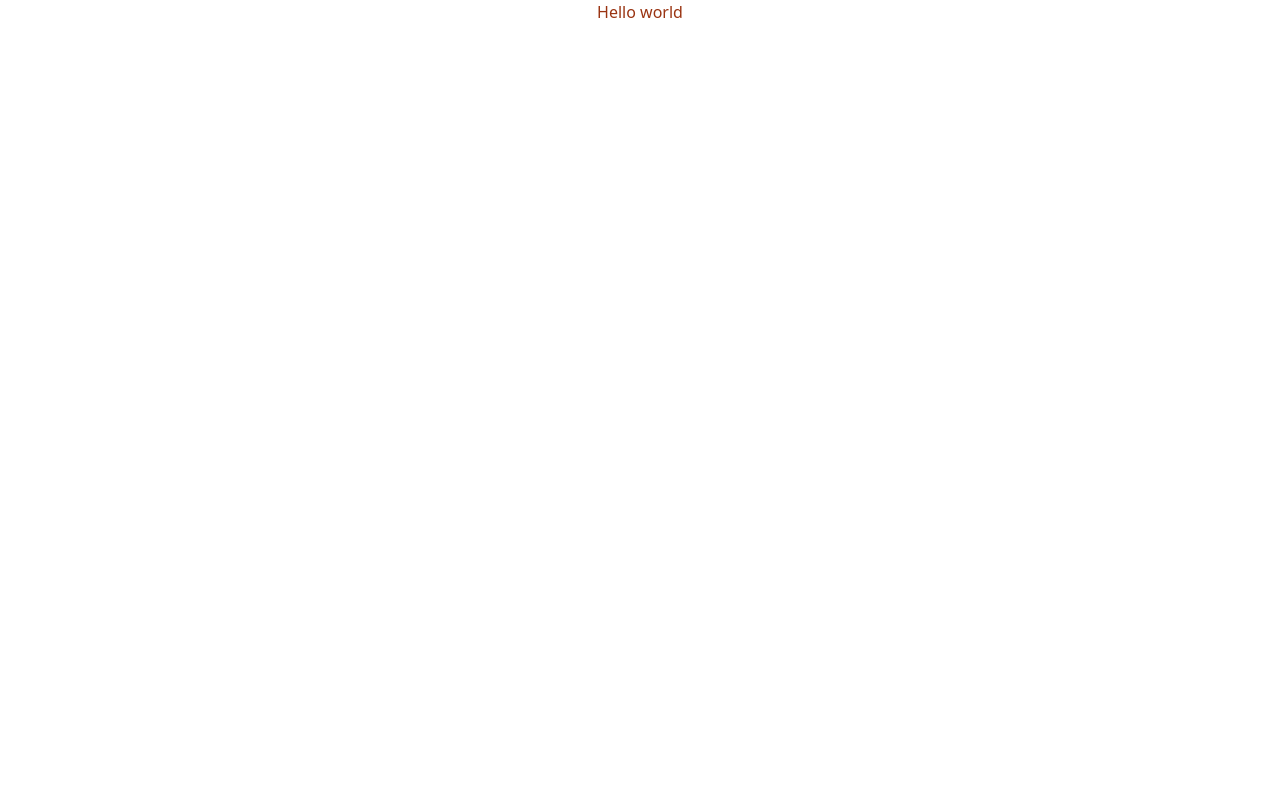
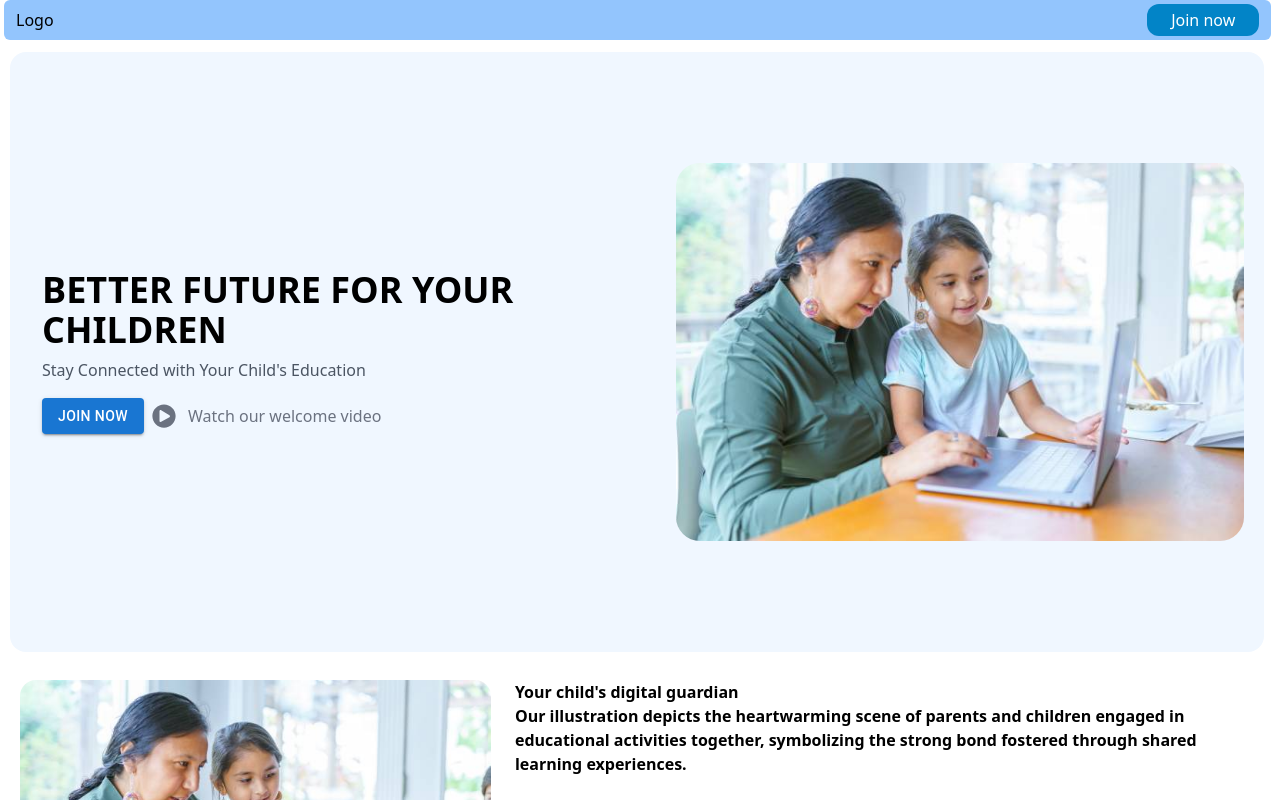
Before and after one commit to samson-16/smartethioparent, a React (Vite) app: page / in a window 1280 px wide. Shown: the top 800 px of the page. Built offline with nearby package versions, Linux system fonts and the light colour scheme.

Commit message:
landng page

```diff
--- a/package.json
+++ b/package.json
@@ -10,8 +10,14 @@
     "preview": "vite preview"
   },
   "dependencies": {
+    "@emotion/react": "^11.11.4",
+    "@emotion/styled": "^11.11.5",
+    "@fortawesome/fontawesome-svg-core": "^6.5.1",
+    "@fortawesome/react-fontawesome": "^0.2.0",
+    "@mui/material": "^5.15.14",
     "react": "^18.2.0",
     "react-dom": "^18.2.0",
+    "react-icons": "^5.0.1",
     "react-router-dom": "^6.22.3"
   },
   "devDependencies": {
--- a/src/App.jsx
+++ b/src/App.jsx
@@ -1,12 +1,13 @@
 
 import './App.css'
+import LandingPage from './pages/LandingPage'
 
 function App() {
 
 
   return (
 
-    <h2 className='text-center text-orange-800 '>Hello world</h2>
+   <LandingPage />
 
   )
 }
--- /dev/null
+++ b/src/components/NabBar.jsx
@@ -0,0 +1,29 @@
+import React from 'react'
+
+ const NavBar = () => {
+  return (
+    // <div className='w-full h-14 bg-sky-700 mb-3'>
+    //   <div>
+    //     <ul className=' h-full flex items-center'>
+    //       <li>Home</li>
+    //       <li>Announcement</li>
+    //       <li>Task</li>
+    //       <li>Test Result</li>
+    //       <li>Resource</li>
+    //     </ul>
+    //   </div>
+    // </div>
+      <nav className='w-full bg-sky-700 mb-3'>
+      <ul className='h-full flex justify-center items-center'>
+        <li className='px-4 py-2 text-white hover:bg-sky-600'>Home</li>
+        <li className='px-4 py-2 text-white hover:bg-sky-600'>Announcement</li>
+        <li className='px-4 py-2 text-white hover:bg-sky-600'>Task </li>
+        <li className='px-4 py-2 text-white hover:bg-sky-600'>Test Result</li>
+        <li className='px-4 py-2 text-white hover:bg-sky-600'>Resource</li>
+      </ul>
+    </nav>
+  )
+}
+
+
+export default NavBar;
--- /dev/null
+++ b/src/pages/LandingPage.jsx
@@ -0,0 +1,79 @@
+import React from 'react'
+import Button from '@mui/material/Button';
+import landingphoto from '../assets/parent-stud.jpg'
+import { FaPlayCircle } from "react-icons/fa";
+
+import NavBar from '../components/NabBar'
+ const LandingPage = () => {
+  return (
+   <>
+   {/* <NavBar/> */}
+   <nav className='bg-blue-300  w-[99%] ml-1 rounded-md'>
+     <ul className='flex justify-between mx-3 mb-3 items-center h-10'>
+      <li>Logo</li>
+        <button className='rounded-xl bg-sky-600 w-28 h-8 text-center text-white bold'>Join now</button>
+     </ul>
+   </nav>
+   <header className='h-[600px] bg-[#F0F7FF] w-[98%] flex justify-center ml-[10px] rounded-2xl'>
+      <div className='flex  '>
+        <div className="flex flex-col justify-center ml-8">
+          <h1 className="text-4xl font-bold mb-2">BETTER FUTURE FOR YOUR CHILDREN</h1>
+          <p className="text-gray-600 mb-4">Stay Connected with Your Child's Education</p>
+          <div className="flex items-center">
+            <Button variant="contained" color="primary">Join now</Button>
+            <span className="text-gray-500 ml-2 flex "> < span className='mr-3'><FaPlayCircle size={24} /> </span> Watch our welcome video</span>
+          </div>
+        </div>
+        <div className=' overflow-hidden ml-4 mr-5 h-full flex items-center border-none '>
+          <img src={landingphoto} alt="landing photo" className='mx-auto rounded-3xl ' />
+        </div>
+      </div>
+    </header>
+
+    <section className='mt-7'>
+      <div className=' flex justify-evenly mx-5'>
+      <div>
+            <img src={landingphoto} alt="" className='w-[1000px] rounded-2xl'/>
+        </div>
+        <div className='mx-6 font-bold'>
+            <h2>Your child's digital guardian</h2>
+            <p>Our illustration depicts the heartwarming scene of parents and children engaged in educational activities together,
+              symbolizing the strong bond fostered through shared learning experiences.</p>
+        </div>
+      </div>
+    </section>
+
+    <section className='mt-7'>
+      <div className='flex justify-around'>
+      <div className='mx-6 h-full justify-center items-center text-center font-bold'>
+            <h2>Your child's digital guardian</h2>
+            <p>parents are empowered to take an active role in their child's education,
+               moving beyond traditional roles to become influential contributors to their academic development.</p>
+        </div>
+        <div>
+            <img src={landingphoto} alt="" />
+        </div>
+      </div>
+    </section>
+
+    <section className='mt-7 '>
+        <div className='h-[500px] bg-blue-300'>
+          <h1>Key features</h1>
+        </div>
+    </section>
+
+    <section>
+      <div className='h-[500px] bg-sky-600'>
+        <h1>Testimonies</h1>
+      </div>
+    </section>
+
+    <footer>
+        <div className='h-[300px] bg-blue-300'>Footer</div>
+    </footer>
+
+   </>
+  )
+}
+
+export default LandingPage;
```
Also changed, not shown: src/assets/parent-stud.jpg (added), 1 other file (tests, documents, lock files or other folders).
